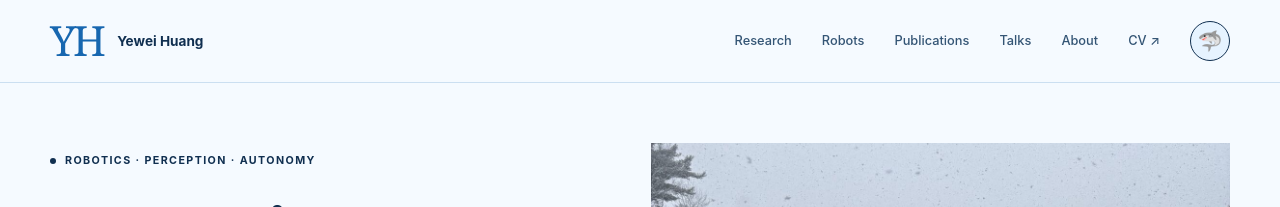
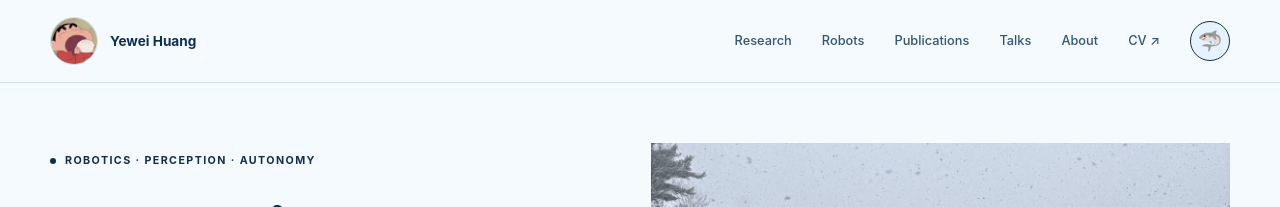
Before and after one commit to yeweihuang/yeweihuang.github.io, a Jekyll site: the page built from index.md, in a window 1280 px wide. Shown: the top 207 px of the page. Built offline with Jekyll 4.4.1, drawn with Linux system fonts in a browser that asks for light colours.

Commit message:
Use circular GitHub avatar in the site header

```diff
--- a/_includes/header.html
+++ b/_includes/header.html
@@ -1,6 +1,6 @@
 <header class="site-header">
   <div class="nav-wrap wrap">
-    <a class="site-brand" href="{{ '/' | relative_url }}" aria-label="Yewei Huang home"><span class="brand-mark" aria-hidden="true">YH</span><span>Yewei Huang</span></a>
+    <a class="site-brand" href="{{ '/' | relative_url }}" aria-label="Yewei Huang home"><img class="brand-avatar" src="{{ '/assets/images/web/github-avatar.jpg' | relative_url }}" width="48" height="48" alt=""><span>Yewei Huang</span></a>
     <button class="menu-toggle" type="button" aria-expanded="false" aria-controls="primary-navigation" hidden>Menu <span aria-hidden="true">+</span></button>
     <nav id="primary-navigation" class="site-nav" aria-label="Main navigation">
       <a href="{{ '/#research' | relative_url }}">Research</a>
--- a/assets/site.css
+++ b/assets/site.css
@@ -42,7 +42,7 @@ main { min-height: 65vh; }
 .site-header { position: sticky; top: 0; z-index: 20; background: rgba(245,250,255,.97); border-bottom: 1px solid var(--line); }
 .nav-wrap { display: flex; gap: 30px; align-items: center; min-height: 82px; }
 .site-brand { display: flex; align-items: center; gap: 12px; color: var(--ink); text-decoration: none; font-size: .85rem; font-weight: 650; white-space: nowrap; }
-.brand-mark { color: var(--accent-strong); font-family: var(--serif); font-size: 2.6rem; font-weight: 400; line-height: 1; letter-spacing: -.07em; padding-right: 2px; }
+.brand-avatar { width: 48px; height: 48px; flex-shrink: 0; object-fit: cover; border-radius: 50%; border: 1px solid var(--line); }
 .site-nav { margin-left: auto; display: flex; align-items: center; gap: 30px; }
 .site-nav a { color: var(--text); text-decoration: none; font-size: .8rem; font-weight: 500; padding-block: 10px; }
 .site-nav a:hover, .site-nav a[aria-current] { color: var(--accent-strong); text-decoration: underline; }
@@ -248,7 +248,7 @@ summary { cursor: pointer; }
   .wrap { width: calc(100% - 40px); }
   .section { padding-block: 52px; }
   .site-brand { font-size: .78rem; gap: 9px; }
-  .brand-mark { font-size: 2.25rem; }
+  .brand-avatar { width: 40px; height: 40px; }
   .site-nav { flex-wrap: wrap; justify-content: flex-start; gap: 5px 22px; }
   .site-nav a { font-size: .81rem; }
   .hero { display: flex; flex-direction: column; gap: 0; padding-top: 28px; padding-bottom: 40px; }
```
Also changed, not shown: assets/images/web/github-avatar.jpg (added).
